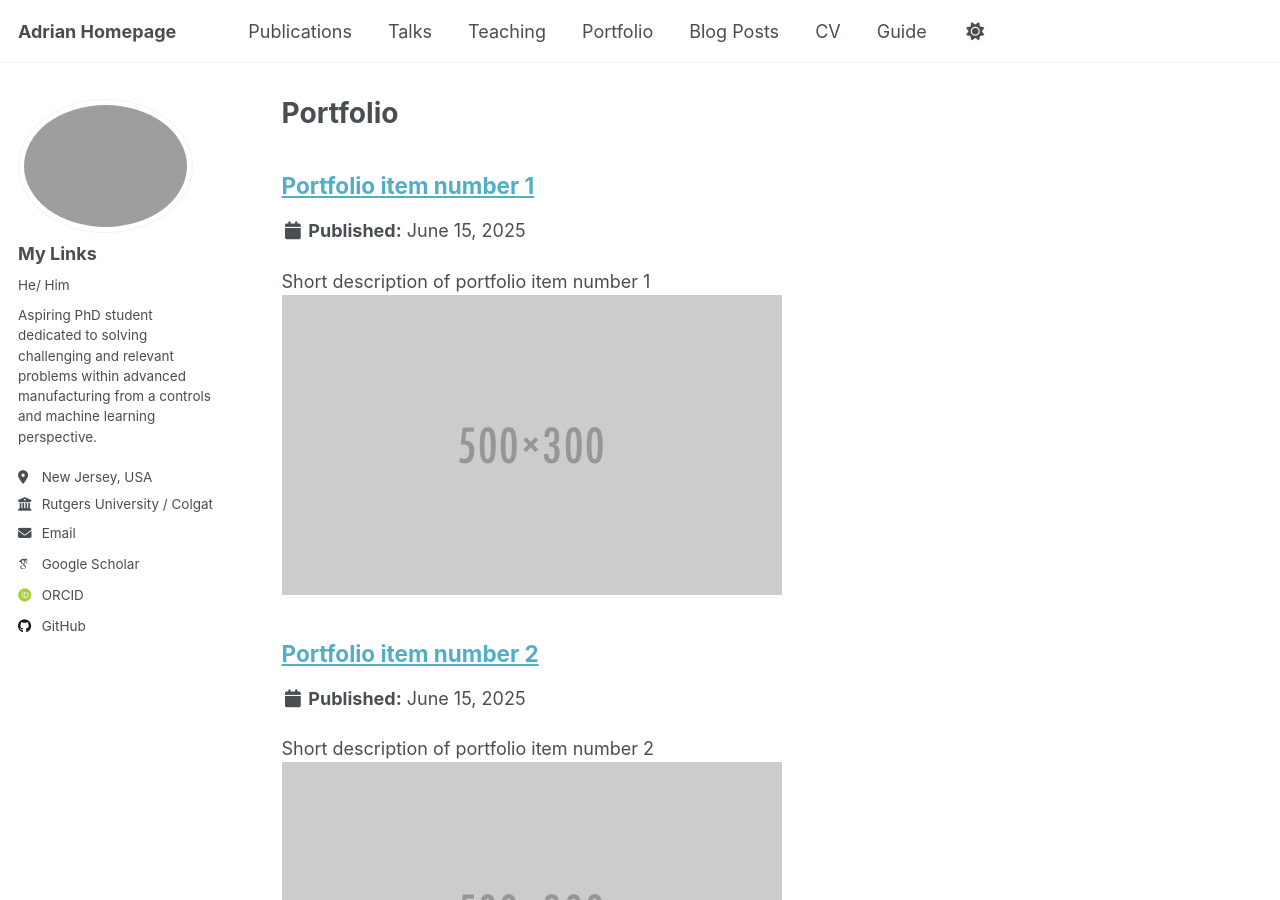
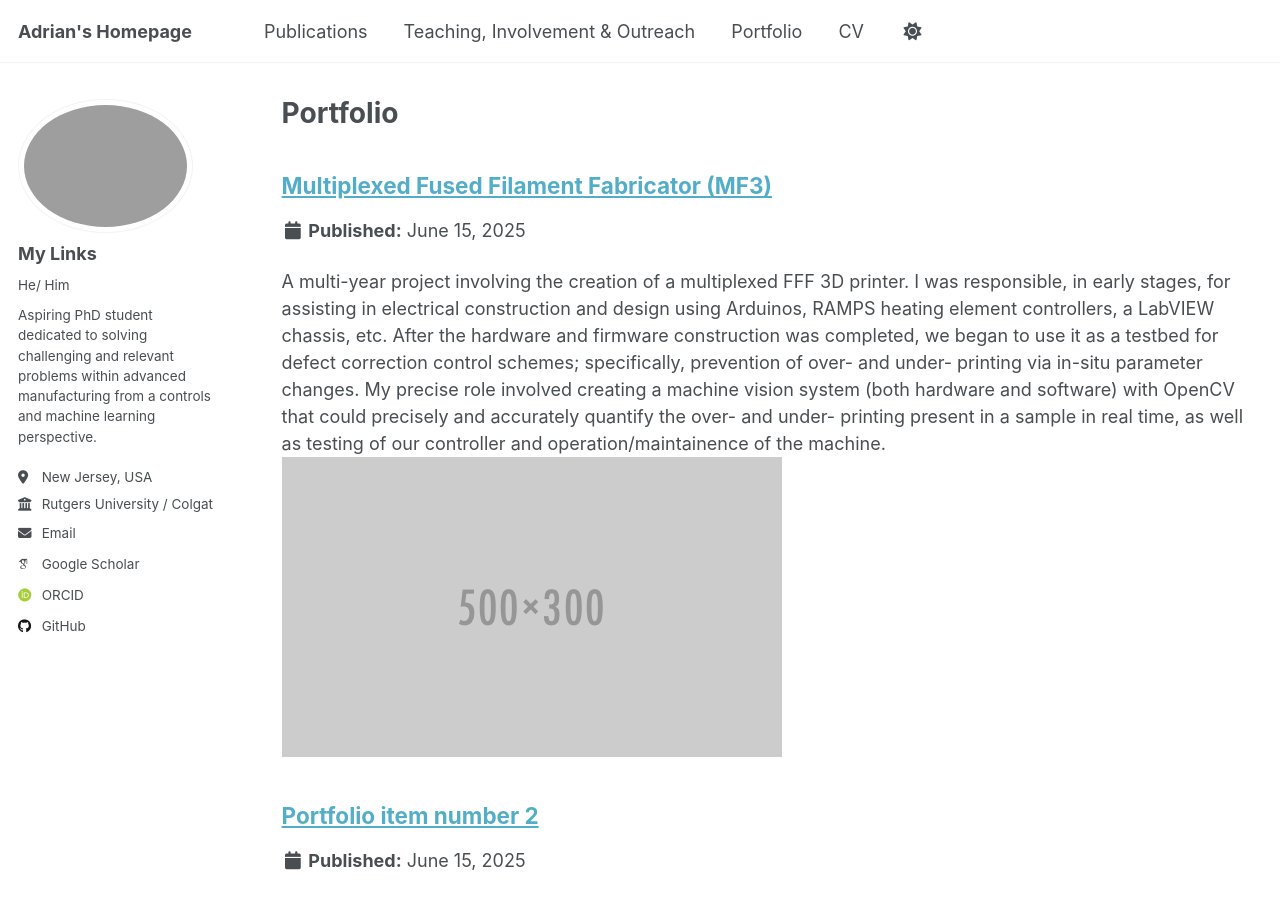
Before and after one commit to adrian-jackson/adrian-jackson.github.io, a Jekyll site: the page built from _pages/portfolio.html, in a window 1280 px wide and 900 px high. Built offline with Jekyll 4.4.1, drawn with Linux system fonts in a browser that asks for light colours; some web fonts are replaced.

```diff
--- a/_config.yml
+++ b/_config.yml
@@ -9,7 +9,7 @@
 # Basic Site Settings
 locale                   : "en-US"
 site_theme               : "default"
-title                    : "Adrian Homepage"
+title                    : "Adrian's Homepage"
 title_separator          : "-"
 name                     : &name "Adrian Jackson"
 description              : &description "Aspiring PhD Student studying Electrical Engineering"
--- a/_data/navigation.yml
+++ b/_data/navigation.yml
@@ -11,17 +11,17 @@ main:
   - title: "Publications"
     url: /publications/
 
-  - title: "Talks"
-    url: /talks/
+  #- title: "Talks"
+  #  url: /talks/
 
-  - title: "Teaching"
+  - title: "Teaching, Involvement & Outreach"
     url: /teaching/
 
   - title: "Portfolio"
     url: /portfolio/
 
-  - title: "Blog Posts"
-    url: /year-archive/
+  #- title: "Blog Posts"
+  #  url: /year-archive/
 
   - title: "CV"
     url: /cv/
@@ -29,5 +29,5 @@ main:
   # - title: "CV"
   #   url: /cv-json/
 
-  - title: "Guide"
-    url: /markdown/
+  #- title: "Guide"
+  #  url: /markdown/
--- a/_portfolio/portfolio-1.md
+++ b/_portfolio/portfolio-1.md
@@ -1,6 +1,6 @@
 ---
-title: "Portfolio item number 1"
-excerpt: "Short description of portfolio item number 1<br/><img src='/images/500x300.png'>"
+title: "Multiplexed Fused Filament Fabricator (MF3)"
+excerpt: "A multi-year project involving the creation of a multiplexed FFF 3D printer. I was responsible, in early stages, for assisting in electrical construction and design using Arduinos, RAMPS heating element controllers, a LabVIEW chassis, etc. After the hardware and firmware construction was completed, we began to use it as a testbed for defect correction control schemes; specifically, prevention of over- and under- printing via in-situ parameter changes. My precise role involved creating a machine vision system (both hardware and software) with OpenCV that could precisely and accurately quantify the over- and under- printing present in a sample in real time, as well as testing of our controller and operation/maintainence of the machine. <br/><img src='/images/500x300.png'>"
 collection: portfolio
 ---
 
```
Also changed, not shown: 1 other file.
